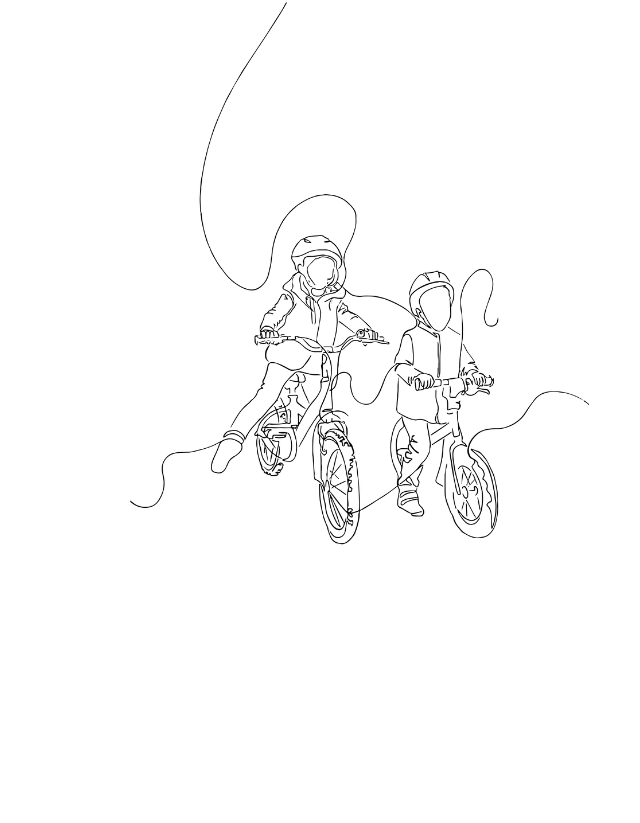
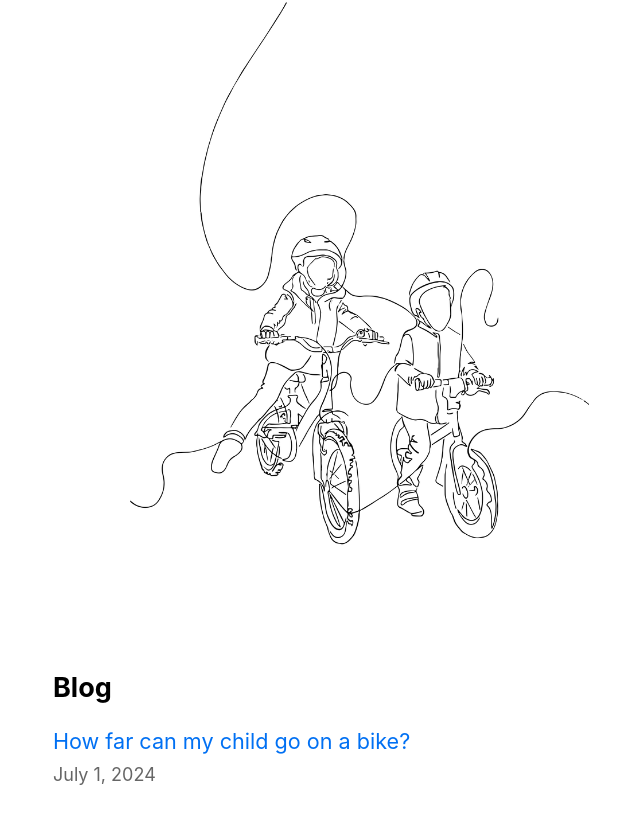
Before and after one commit to frowpta/website, a Next.js app: page / in a window 1280 px wide. Shown: the part 219-1042 px from the top of the page, without its empty margins (281-921 px from the left). Before the commit the page ends 977 px from the top, so only its background shows below. Built offline with nearby package versions, Linux system fonts and the light colour scheme.

Commit message:
Add blog posts listing to homepage

```diff
--- a/lib/posts.ts
+++ b/lib/posts.ts
@@ -23,7 +23,7 @@
     // Combine the data with the id
     return {
       id,
-      ...(matterResult.data as { date: string; title: string })
+      ...(matterResult.data as { date: string; title: string, author: string, })
     }
   })
   // Sort posts by date
--- a/pages/index.tsx
+++ b/pages/index.tsx
@@ -1,8 +1,25 @@
 import Head from "next/head";
 import Layout, { siteTitle } from "../components/layout";
 import utilStyles from "../styles/utils.module.css";
+import { getSortedPostsData } from "../lib/posts";
+import { GetStaticProps, InferGetStaticPropsType } from "next";
+import Link from "next/link";
+import Date from "../components/date";
 
-export default function Home() {
+export type PostData = {
+  id: string;
+  title: string;
+  date: string;
+  contentHtml: string;
+  author?: string;
+};
+
+type HomeProps = {
+  allPostsData: PostData[];
+}
+
+export default function Home(props: HomeProps) {
+  const { allPostsData } = props;
   return (
     <Layout home>
       <Head>
@@ -20,6 +37,29 @@
           />
         </a>
       </section>
+      <section className={`${utilStyles.headingMd} ${utilStyles.padding1px}`}>
+        <h2 className={utilStyles.headingLg}>Blog</h2>
+        <ul className={utilStyles.list}>
+          {allPostsData.map(({ id, date, title }) => (
+            <li className={utilStyles.listItem} key={id}>
+              <Link href={`/posts/${id}`}>{title}</Link>
+              <br />
+              <small className={utilStyles.lightText}>
+                <Date dateString={date} />
+              </small>
+            </li>
+          ))}
+        </ul>
+      </section>
     </Layout>
   );
 }
+
+export const getStaticProps: GetStaticProps = async () => {
+  const allPostsData = getSortedPostsData();
+  return {
+    props: {
+      allPostsData,
+    },
+  };
+};
```
Also changed, not shown: pages/posts/[id].tsx (+1 -7 lines).
